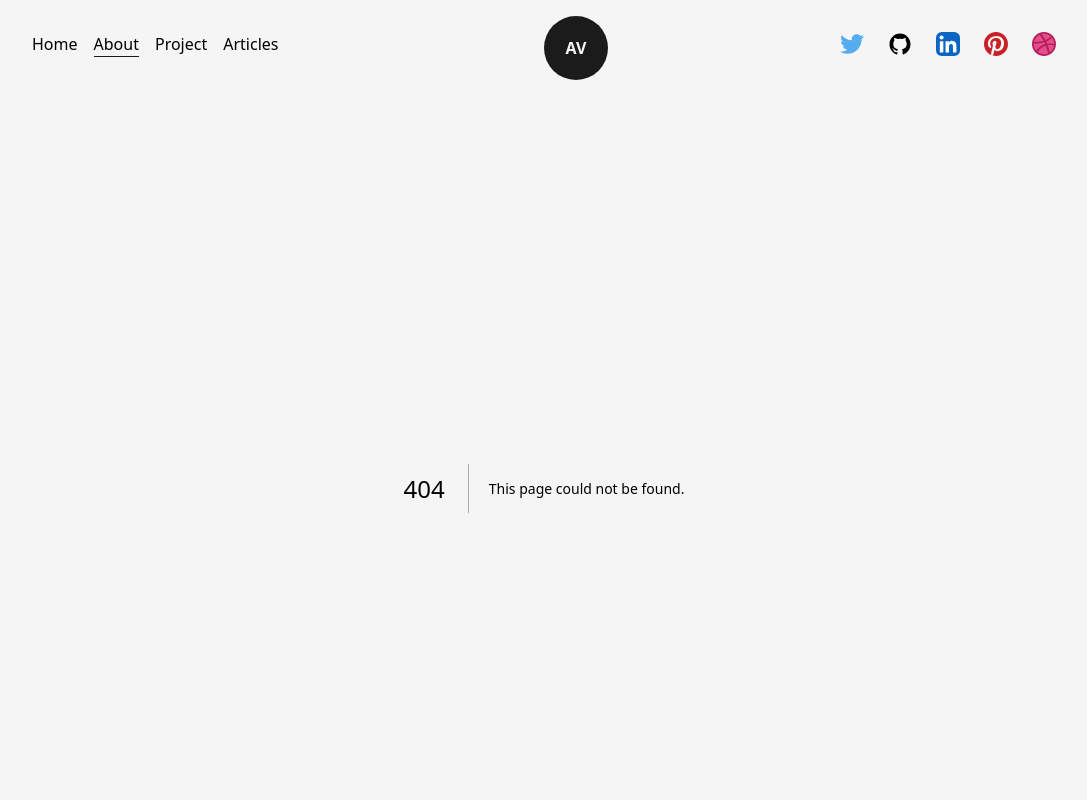
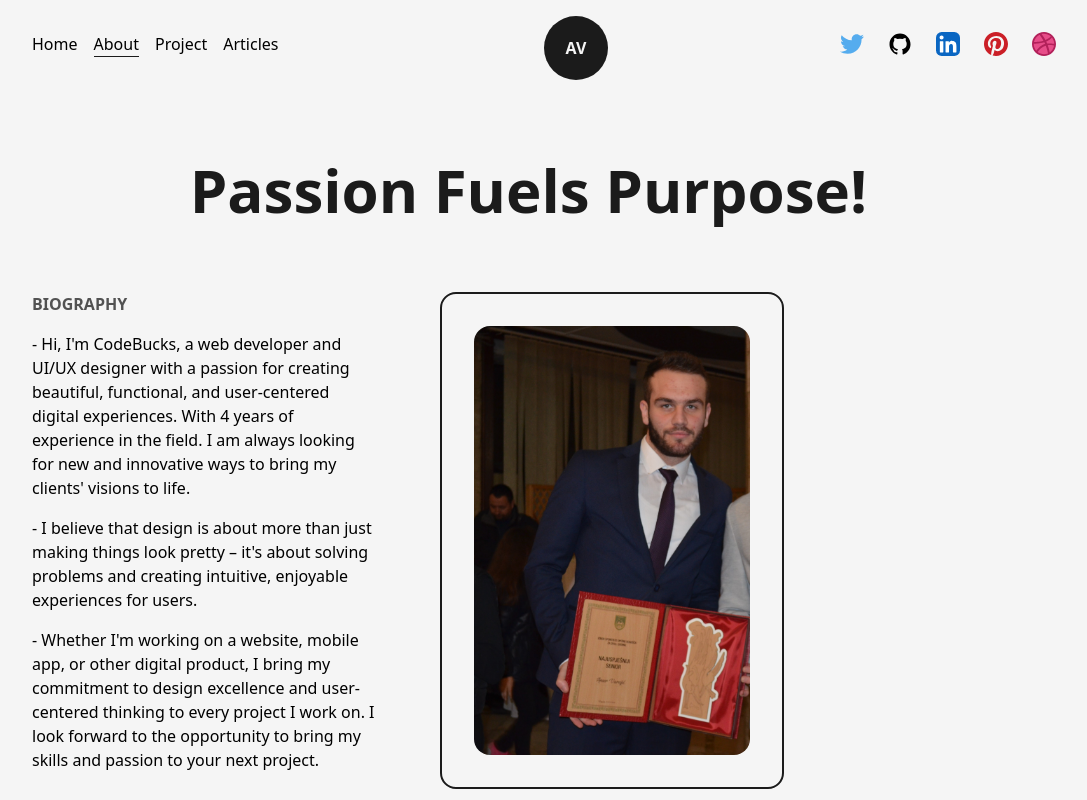
Before and after one commit to amerv97/Next.js-amervarajic-portfolio, a Next.js app in the folder Next.js-Developer-Portfolio-Starter-Code-main/: page /about in a window 1280 px wide. Before the commit this address had no page. Shown: the top 800 px of the page, without its empty margins (96-1183 px from the left). Built offline with nearby package versions, Linux system fonts and the light colour scheme.

Commit message:
Imported image & p tags

```diff
--- /dev/null
+++ b/Next.js-Developer-Portfolio-Starter-Code-main/src/pages/about.js
@@ -0,0 +1,58 @@
+import AnimatedText from "@/components/AnimatedText";
+import Layout from "@/components/Layout";
+import Head from "next/head";
+import Image from "next/image";
+import React from "react";
+import profilePic from '../../public/images/profile/DSC_0505.JPG';
+
+const about = () => {
+  return (
+    <>
+      <Head>
+        <title>Amer Varajic | About Page</title>
+        <meta name="description" content="description" />
+      </Head>
+      <main className="flex w-full flex-col items-center justify-center">
+        <Layout className="pt-16">
+          <AnimatedText text="Passion Fuels Purpose! " className="mb-16" />
+          <div className="grid w-full grid-cols-8 gap-16 ">
+            <div className="col-span-3 flex flex-col items-start justify-start">
+              <h2 className="mb-4 tect-lg font-bold uppercase text-dark/75 ">
+                Biography
+              </h2>
+              <p className="font-medium ">
+                - Hi, I'm CodeBucks, a web developer and UI/UX designer with a
+                passion for creating beautiful, functional, and user-centered
+                digital experiences. With 4 years of experience in the field. I
+                am always looking for new and innovative ways to bring my
+                clients' visions to life.
+              </p>
+              <p className="font-medium my-4">
+                - I believe that design is about more than just making things
+                look pretty – it's about solving problems and creating
+                intuitive, enjoyable experiences for users.
+              </p>
+              <p className="font-medium ">
+                - Whether I'm working on a website, mobile app, or other digital
+                product, I bring my commitment to design excellence and
+                user-centered thinking to every project I work on. I look
+                forward to the opportunity to bring my skills and passion to
+                your next project.
+              </p>
+            </div>
+
+            <div className="col-span-3 relative h-max rounded-2xl border-2 border-solid border-dark bg-light p-8">
+              <Image
+                src={profilePic}
+                alt="Amer Varajic Profile"
+                className="w-full h-auto rounded-2xl"
+              />
+            </div>
+          </div>
+        </Layout>
+      </main>
+    </>
+  );
+};
+
+export default about;
```
Also changed, not shown: Next.js-Developer-Portfolio-Starter-Code-main/public/images/profile/CV.jpg (added), Next.js-Developer-Portfolio-Starter-Code-main/public/images/profile/DSC_0505.JPG (added).
